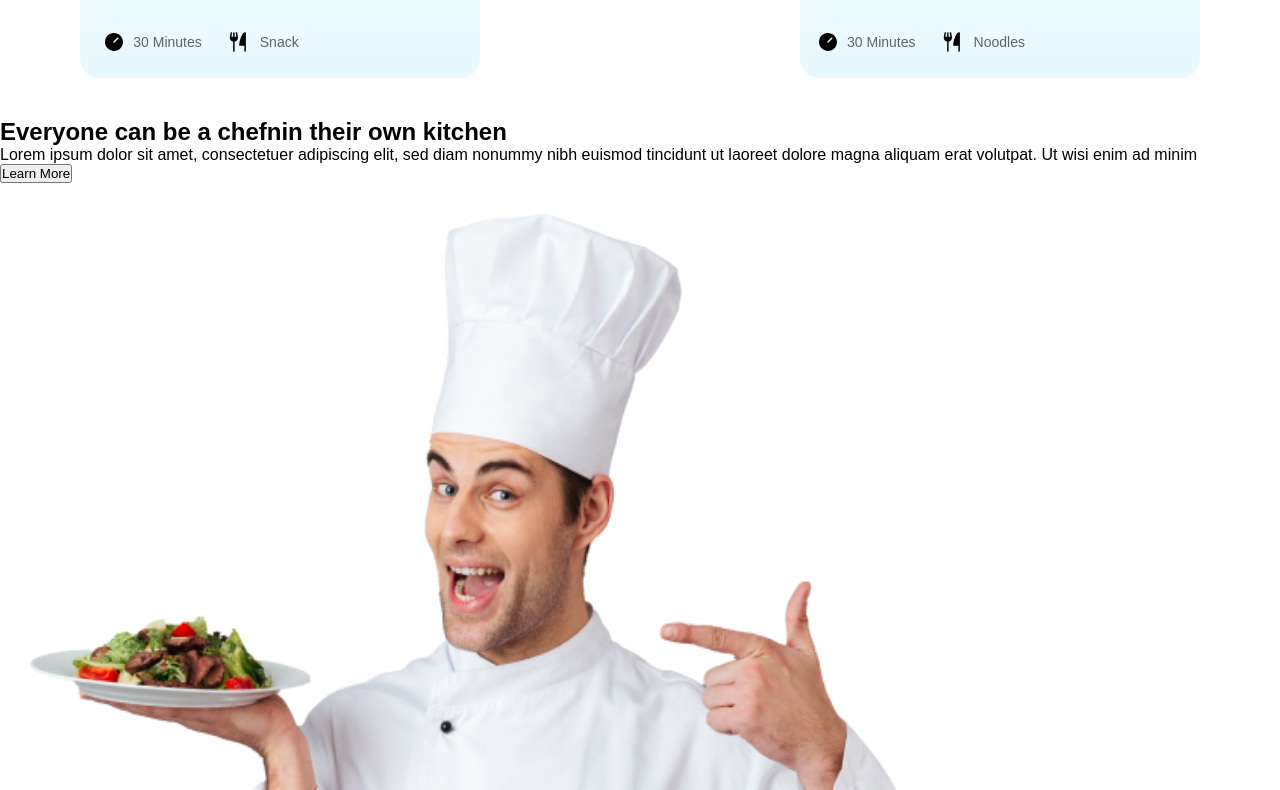
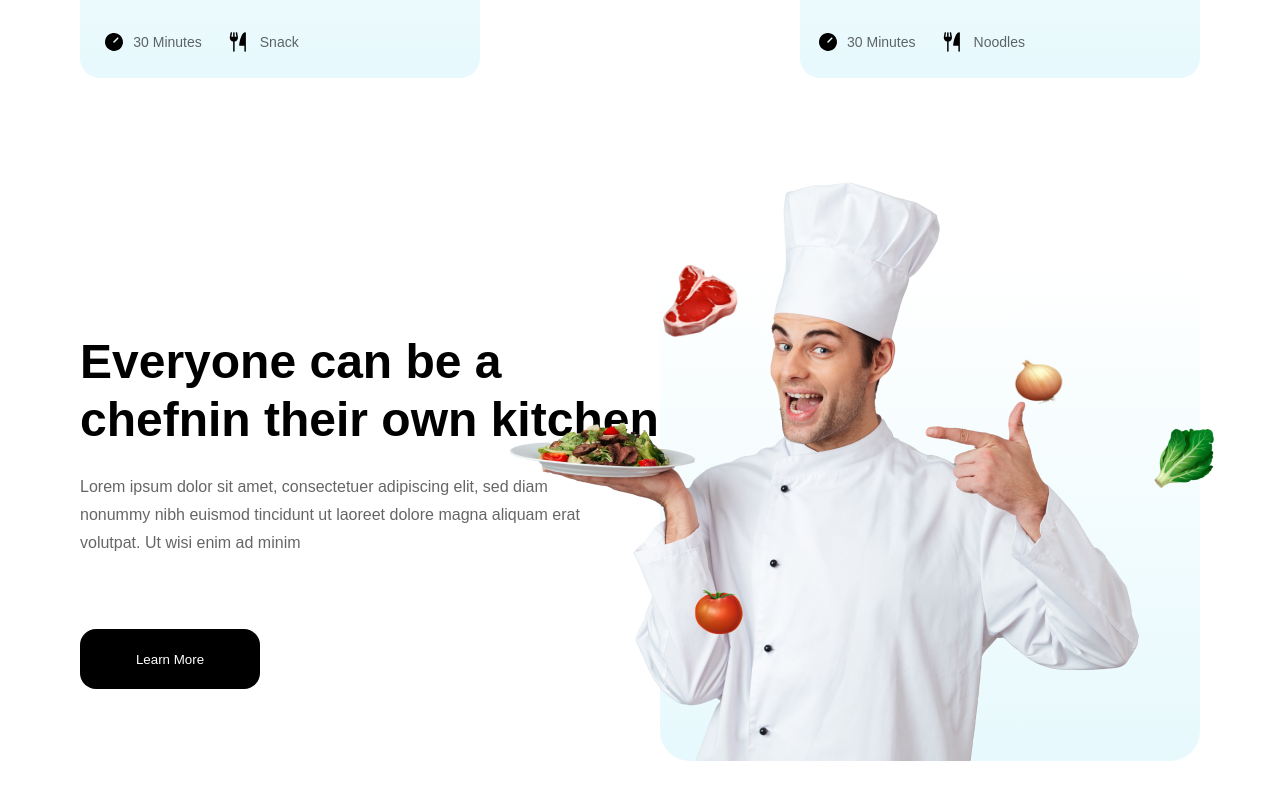
Before and after one commit to vajihe410/foodieland, a Next.js app: page / in a window 1280 px wide. Shown: the part 3530-4320 px from the top of the page. Built offline with nearby package versions, Linux system fonts and the light colour scheme.

Commit message:
Styles:add styles to AboutChef components

```diff
--- a/components/module/AboutChef.js
+++ b/components/module/AboutChef.js
@@ -11,7 +11,7 @@ function AboutChef() {
             <button>Learn More</button>
         </div>
         <div className={styles.images}>
-            <Image className={styles.chef} src="/images/chef.png" alt='chef' width={1000} height={1000}/>
+            <Image className={styles.chef} src="/images/chef.png" alt='chef' width={2000} height={2000}/>
             <Image className={styles.tomato} src="/images/Tomato.png" alt='Tomato' width={1000} height={1000}/>
             <Image className={styles.meat} src="/images/Meat.png" alt='Meat' width={1000} height={1000}/>
             <Image className={styles.onion} src="/images/Onion.png" alt='Onion' width={1000} height={1000}/>
--- a/components/module/AboutChef.module.css
+++ b/components/module/AboutChef.module.css
@@ -0,0 +1,82 @@
+.container{
+    display: flex;
+    align-items: center;
+    justify-content: space-between;
+    margin-top: 143px;
+}
+.texts{
+    display: flex;
+    flex-direction: column;
+    margin-left: 80px;
+
+}
+.texts h2{
+    font-size: 48px;
+    font-weight: 600;
+    line-height: 58.09px;
+    display: inline-block;
+    width: 580px;
+    height: 116px;
+}
+.texts p{
+    font-size: 16px;
+    line-height: 28px;
+    font-weight: 400;
+    display: inline-block;
+    width: 508px;
+    height: 84px;
+    opacity: 60%;
+    margin-top: 24px;
+}
+.texts button{
+    margin-top: 72px;
+    width: 180px;
+    height: 60px;
+    background-color: black;
+    color: white;
+    border: none;
+    border-radius: 16px;
+}
+.images{
+    width: 651px;
+    height: 500px;
+    border-radius: 30px;
+    background: linear-gradient(180deg, rgba(231, 249, 253, 0) 0%, #E7F9FD 100%);
+    margin-right: 80px;
+    position: relative;
+}
+.chef{
+    width: 660px;
+    height: 597px;
+    position: absolute;
+    right: 50px;
+    top:-97px
+}
+.tomato{
+    width: 50px;
+    height: 50px;
+    position: absolute;
+    bottom: 124px;
+    left: 34px;
+}
+.meat{
+    width: 80px;
+    height: 80px;
+    position: absolute;
+    top: 70;
+    left: 102;
+}
+.onion{
+    width: 60px;
+    height: 50px;
+    position: absolute;
+    top: 97px;
+    right: 130.76px;
+}
+.vegan{
+    width: 60px;
+    height: 60px;
+    position: absolute;
+    top: 167px;
+    right: -14px;
+}
```
